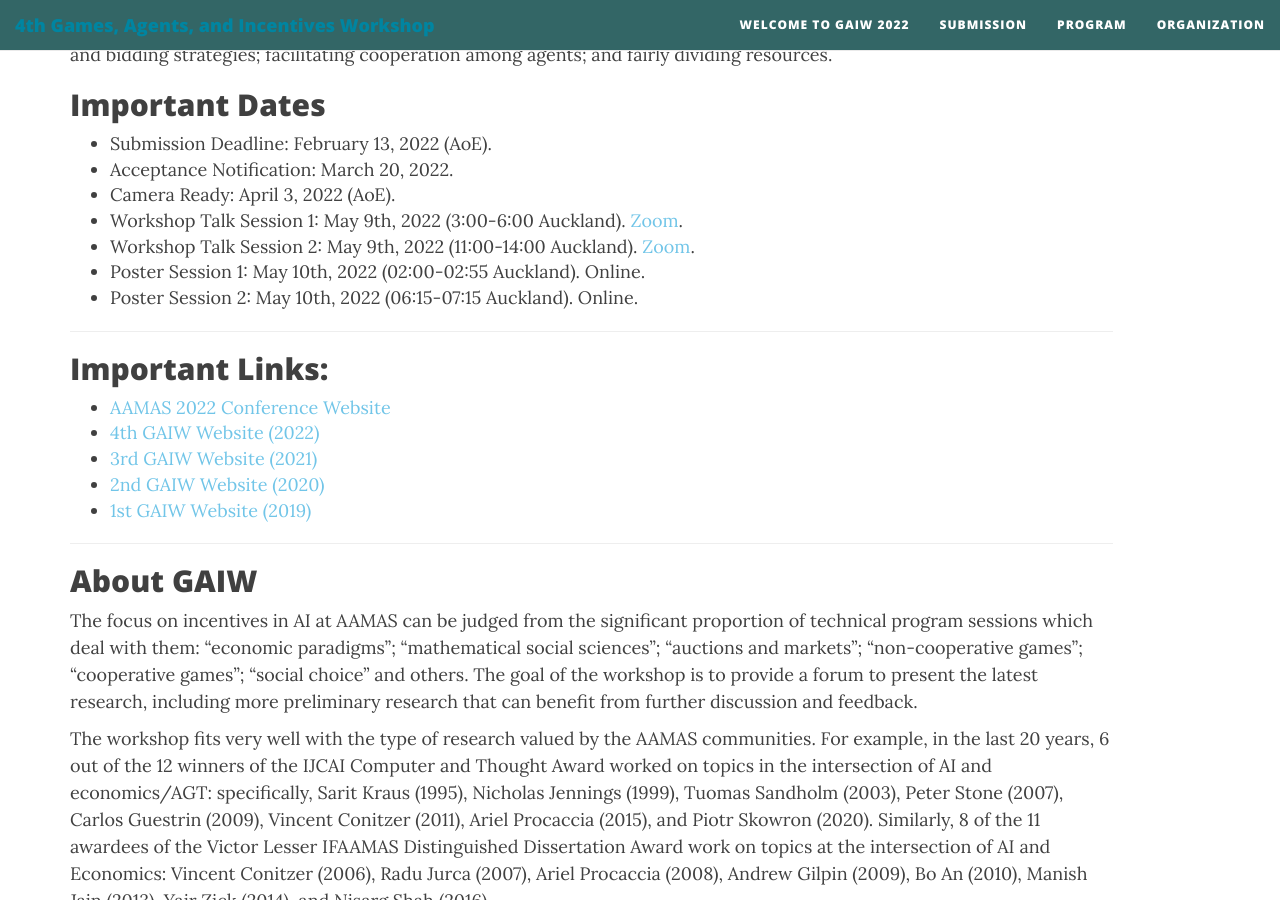
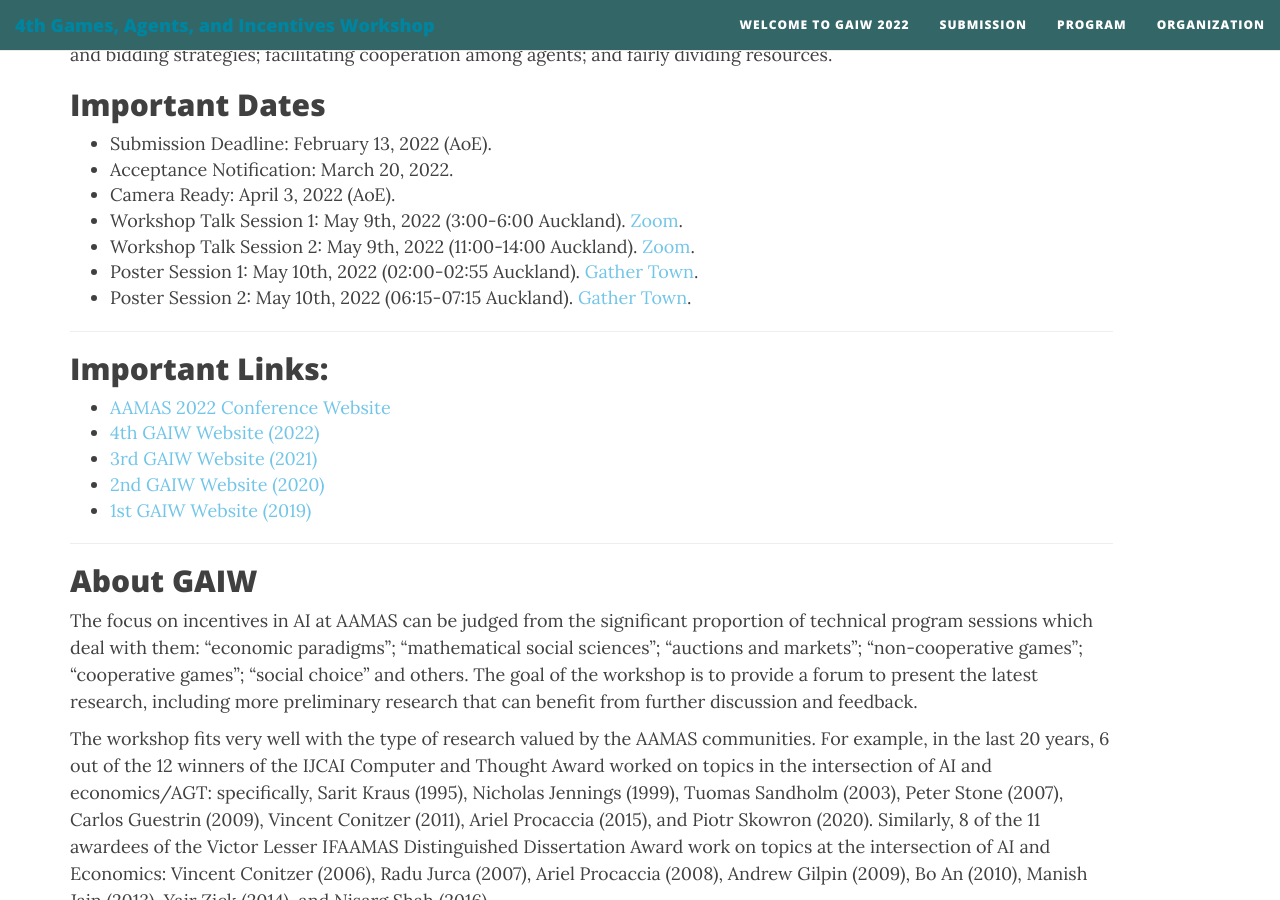
Before and after one commit to BenAbramowitz/gaiw2023, a Jekyll site: the page built from index.md, in a window 1280 px wide and 900 px high, scrolled down 1099 px. Built offline with Jekyll 4.4.1, drawn with Linux system fonts in a browser that asks for light colours; nearby versions of some CDN libraries.

Commit message:
Update index.md

```diff
--- a/index.md
+++ b/index.md
@@ -22,8 +22,8 @@ Over the past two decades, the focus of agent incentives in centralised and dece
 * Camera Ready: April 3, 2022 (AoE).
 * Workshop Talk Session 1: May 9th, 2022 (3:00-6:00 Auckland). [Zoom](https://psu.zoom.us/j/93817541262?pwd=M3VuaVNvb2p2T3UzS1Y3dUJmdVAwdz09).
 * Workshop Talk  Session 2: May 9th, 2022 (11:00-14:00 Auckland). [Zoom](https://psu.zoom.us/j/93817541262?pwd=M3VuaVNvb2p2T3UzS1Y3dUJmdVAwdz09).
-* Poster Session 1: May 10th, 2022 (02:00-02:55 Auckland). Online.
-* Poster Session 2: May 10th, 2022 (06:15-07:15 Auckland). Online.
+* Poster Session 1: May 10th, 2022 (02:00-02:55 Auckland). [Gather Town](https://app.gather.town/events/O8p6uZQ3G1EJELYsXH2v).
+* Poster Session 2: May 10th, 2022 (06:15-07:15 Auckland). [Gather Town](https://app.gather.town/events/O8p6uZQ3G1EJELYsXH2v).
 
 ---
 
```
